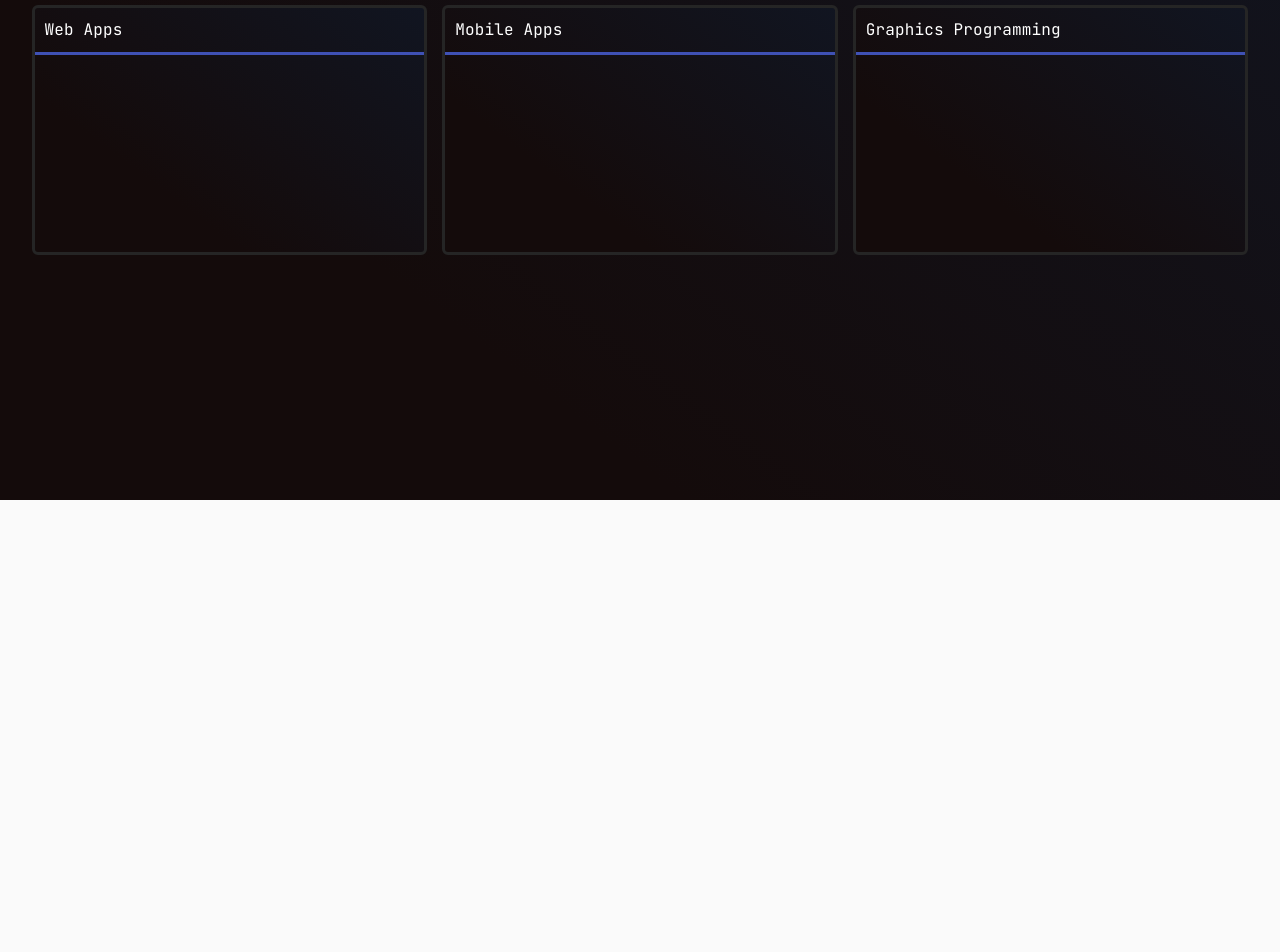
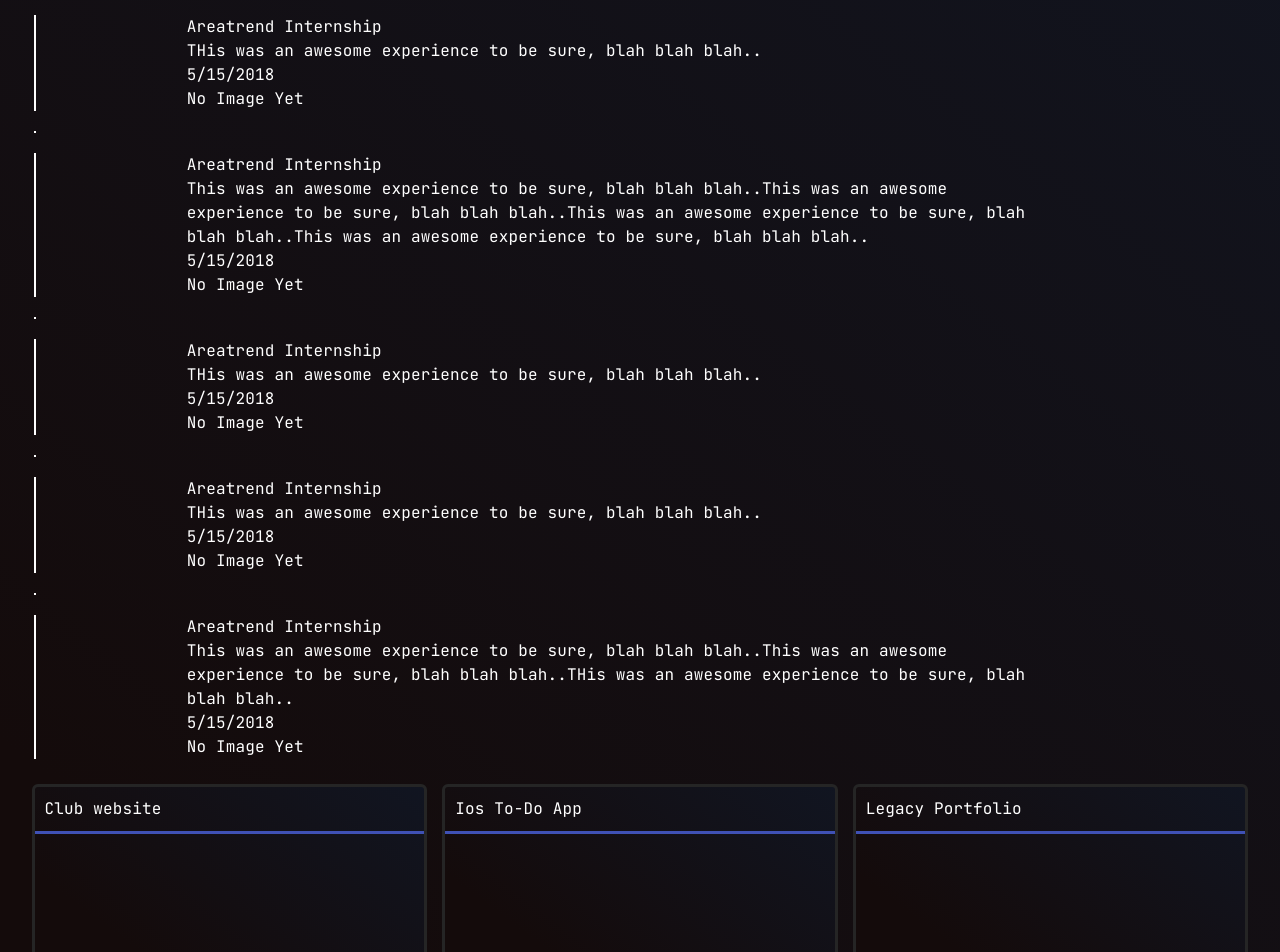
Before and after one commit to heckwithu2/portfolio-react-front-end, a React (Create React App) app: page /home in a window 1280 px wide. Shown: the part 300-1252 px from the top of the page. Before the commit the page ends 800 px from the top, so only its background shows below. Built offline with nearby package versions, Linux system fonts and the light colour scheme.

Commit message:
icons in

```diff
--- a/src/Components/category/index.js
+++ /dev/null
@@ -1,29 +0,0 @@
-import React from 'react';
-import { useStyles } from './styles';
-import { Grid } from '@material-ui/core';
-import PropTypes from 'prop-types';
-import Typography from '@material-ui/core/typography';
-
-const Category = (props) => {
-    const {title} = props;
-    const classes = useStyles();
-
-
-    return (
-        <Grid className={`${classes.category}`}>
-            <Grid className={classes.categoryTitle} >
-                <Typography>{title}</Typography>
-            </Grid>
-        </Grid>
-    )
-}
-
-Category.propTypes = {
-    title: PropTypes.string.isRequired,
-}
-
-Category.defaultProps = {
-    title: "Category Title",
-}
-
-export default Category;
--- a/src/Components/category/styles.js
+++ /dev/null
@@ -1,29 +0,0 @@
-import { makeStyles} from "@material-ui/core";
-import { globalSpacing, globalBorderRadius } from "../../Themes";
-
-export const useStyles = makeStyles((theme) => ({
-    category: {
-        margin: `${globalSpacing/2}px`,
-        paddingTop: `0px`,
-        height: `auto`,
-        minHeight: `250px`,
-        background: `linear-gradient(217deg, ${theme.palette.background.gradientBlue}, ${theme.palette.background.gradientRed} 70.71%),
-        linear-gradient(127deg, ${theme.palette.background.gradientBlue}, ${theme.palette.background.gradientRed} 70.71%),
-        linear-gradient(336deg, ${theme.palette.background.gradientBlue}, ${theme.palette.background.gradientRed} 70.71%)`,
-        borderRadius: `${globalBorderRadius}px`,
-        border: `3px solid ${theme.palette.primary.main}`,
-        textAlign: `center`,
-    },
-    categoryTitle: {
-        margin: `${globalSpacing/0}px`,
-        maxHeight: `25%`,
-        minHeight: `15%`,
-        padding: `10px`,
-        width: `100%`,
-        textAlign: `left`,
-        borderBottom: `3px solid ${theme.categories.blue.main}`,
-        color: theme.text.primary,
-        fontWeight: `bolder`,
-        cursor: `pointer`,
-    },
-}));
--- /dev/null
+++ b/src/Components/event/index.js
@@ -0,0 +1,23 @@
+import React from "react";
+import {useStyles} from "./styles";
+import {Grid} from "@material-ui/core";
+import PropTypes from 'prop-types';
+import { Typography } from "@material-ui/core";
+
+const Event = (props) => {
+    const { title, body,date, image } = props;
+    const classes = useStyles();
+    return (
+        <Grid container className={classes.eventDecal} >
+            <Grid item xs={12} className={classes.event}>
+                <Typography className={classes.text}>{title}</Typography>
+                <Typography className={classes.text}>{body}</Typography>
+                <Typography className={classes.text}>{date}</Typography>
+                <Typography>{image}</Typography>
+            </Grid>
+        </Grid>
+
+    )
+}
+
+export default Event;
--- /dev/null
+++ b/src/Components/event/styles.js
@@ -0,0 +1,13 @@
+
+import { makeStyles} from "@material-ui/core";
+
+export const useStyles = makeStyles((theme) => ({
+    event: {
+        paddingLeft: `15%`,
+    },
+    eventDecal: {
+        minHeight: `2px`,
+        margin: `10px`,
+        borderLeft: `2px solid ${theme.text.primary}`,
+    }
+}));
--- a/src/Components/menu/index.js
+++ b/src/Components/menu/index.js
@@ -6,8 +6,10 @@ import InputBase from '@material-ui/core/InputBase';
 import SearchIcon from '@material-ui/icons/Search';
 import { useStyles } from "./styles";
 import LinearBarProgress from "../../Components/LinearBarProgress";
+import PropTypes from 'prop-types';
 
-const Menu = () => {
+const Menu = (props) => {
+  const { menuTitle } = props;
     const classes = useStyles();
 
     return (
@@ -15,9 +17,9 @@ const Menu = () => {
           <LinearBarProgress/>
         <Toolbar>
           <Typography className={classes.title} variant="h6" noWrap>
-            Jeremiah Heck
+            {menuTitle}
           </Typography>
-          <div className={classes.search}>
+          {/* <div className={classes.search}>
             <div className={classes.searchIcon}>
               <SearchIcon />
             </div>
@@ -28,11 +30,18 @@ const Menu = () => {
                 input: classes.inputInput,
               }}
             />
-          </div>
+          </div> */}
         </Toolbar>
       </AppBar>
     )
 }
 
+Menu.propTypes = {
+  menuTitle: PropTypes.string.isRequired,
+}
+
+Menu.defaultProps = {
+  menuTitle: "Jeremiah Heck",
+}
 
 export default Menu;
--- a/src/Components/message/index.js
+++ b/src/Components/message/index.js
@@ -1,17 +1,25 @@
 import Typography from '@material-ui/core/Typography';
 import React from "react";
 import {useStyles} from "./styles";
+import PropTypes from 'prop-types';
 
 
-const Message = () => {
+const Message = (props) => {
+    const { body } = props;
     const classes = useStyles();
 
     return (
         <Typography align={"center"} className={classes.message} variant={'h5'}>
-            My name is Jeremiah, I'm a Web developer with experiences in Laravel, React, Redux, Material-UI, BootStrap, HTML, CSS and more.
+            {body}
         </Typography>
     )
 }
 
+Message.propTypes = {
+    body: PropTypes.string.isRequired,
+}
 
+Message.defaultProps = {
+    body: "My name is Jeremiah, I'm a Software Engineer with experience developing software for warehouses, eCommerce sites and energy bill sites. Thanks for spending time to view my Portfolio.",
+}
 export default Message;
--- a/src/Components/project/index.js
+++ b/src/Components/project/index.js
@@ -0,0 +1,28 @@
+import React from 'react';
+import { useStyles } from './styles';
+import { Grid } from '@material-ui/core';
+import PropTypes from 'prop-types';
+import Typography from '@material-ui/core/typography';
+
+const Project = (props) => {
+    const {title} = props;
+    const classes = useStyles();
+
+    return (
+        <Grid className={`${classes.category}`}>
+            <Grid className={classes.categoryTitle} >
+                <Typography>{title}</Typography>
+            </Grid>
+        </Grid>
+    )
+}
+
+Project.propTypes = {
+    title: PropTypes.string.isRequired,
+}
+
+Project.defaultProps = {
+    title: "Category Title",
+}
+
+export default Project;
--- a/src/Components/project/styles.js
+++ b/src/Components/project/styles.js
@@ -1,7 +1,29 @@
-
 import { makeStyles} from "@material-ui/core";
+import { globalSpacing, globalBorderRadius } from "../../Themes";
 
 export const useStyles = makeStyles((theme) => ({
-
-
+    category: {
+        margin: `${globalSpacing/2}px`,
+        paddingTop: `0px`,
+        height: `auto`,
+        minHeight: `250px`,
+        background: `linear-gradient(217deg, ${theme.palette.background.gradientBlue}, ${theme.palette.background.gradientRed} 70.71%),
+        linear-gradient(127deg, ${theme.palette.background.gradientBlue}, ${theme.palette.background.gradientRed} 70.71%),
+        linear-gradient(336deg, ${theme.palette.background.gradientBlue}, ${theme.palette.background.gradientRed} 70.71%)`,
+        borderRadius: `${globalBorderRadius}px`,
+        border: `3px solid ${theme.palette.primary.main}`,
+        textAlign: `center`,
+    },
+    categoryTitle: {
+        margin: `${globalSpacing/0}px`,
+        maxHeight: `25%`,
+        minHeight: `15%`,
+        padding: `10px`,
+        width: `100%`,
+        textAlign: `left`,
+        borderBottom: `3px solid ${theme.categories.blue.main}`,
+        color: theme.text.primary,
+        fontWeight: `bolder`,
+        cursor: `pointer`,
+    },
 }));
--- a/src/Screens/HomeScreen/homeScreen.js
+++ b/src/Screens/HomeScreen/homeScreen.js
@@ -1,20 +1,45 @@
 import React from "react";
 import {useStyles} from "./styles";
 import {Grid} from "@material-ui/core";
-import Category from "../../Components/category";
+import Project from "../../Components/project";
 import PropTypes from 'prop-types';
 import Header from "../../Components/header";
+import Event from "../../Components/event";
 
 const HomeScreen = (props) => {
-    const { categories } = props;
+    const { categories, cvEntries } = props;
     const classes = useStyles();
+
+    const renderCV = (cvEntries) => {
+        return (
+            <Grid  item xs={12} container className={classes.cv}>
+                {cvEntries.map((entry) =>
+                    <Grid item xs={10}
+                        container
+                        direction="row"
+                        justify="center"
+                        alignItems="center">
+                        <Event
+                            key={entry.id}
+                            alignText={"center"}
+                            title={entry.title}
+                            body={entry.body}
+                            date={entry.date}
+                            image={entry.image}
+                        />
+                        {entry.id !== cvEntries.length - 1 && <Event/>}
+                    </Grid>
+                )}
+            </Grid>
+        );
+    }
 
     const renderCategories = (categories) => {
         return (
             <Grid  item xs={12} container className={classes.categoriesSection}>
                 {categories.map((category) =>
                     <Grid item xs={4}>
-                        <Category
+                        <Project
                             alignText={"center"}
                             key={category.id}
                             title={category}
@@ -33,6 +58,9 @@ const HomeScreen = (props) => {
                 <Header/>
             </Grid>
 
+            {/* {CV} */}
+            {renderCV(cvEntries)}
+
             {/* categories */}
             {renderCategories(categories)}
 
@@ -43,13 +71,57 @@ const HomeScreen = (props) => {
 
 HomeScreen.propTypes = {
     categories: PropTypes.arrayOf(PropTypes.string),
+    cvEntries: PropTypes.arrayOf(PropTypes.object),
 }
 
 HomeScreen.defaultProps = {
     categories: [
-        "Web Apps",
-        "Mobile Apps",
-        "Graphics Programming"
+        "Club website",
+        "Ios To-Do App",
+        "Legacy Portfolio",
+        "Ios Triangle Game",
+        "OpenGL Project",
+        "Game Jam Game 2019",
+        "Game Jam Game 2020",
+        "Spring Crud App",
+        "Tic Tac Toe with React"
+    ],
+    cvEntries : [
+        {
+            id: 0,
+            title: "Areatrend Internship",
+            body: "THis was an awesome experience to be sure, blah blah blah..",
+            date: "5/15/2018",
+            image: "No Image Yet",
+        },
+        {
+            id: 1,
+            title: "Areatrend Internship",
+            body: "This was an awesome experience to be sure, blah blah blah..This was an awesome experience to be sure, blah blah blah..This was an awesome experience to be sure, blah blah blah..This was an awesome experience to be sure, blah blah blah..",
+            date: "5/15/2018",
+            image: "No Image Yet",
+        },
+        {
+            id: 2,
+            title: "Areatrend Internship",
+            body: "THis was an awesome experience to be sure, blah blah blah..",
+            date: "5/15/2018",
+            image: "No Image Yet",
+        },
+        {
+            id: 3,
+            title: "Areatrend Internship",
+            body: "THis was an awesome experience to be sure, blah blah blah..",
+            date: "5/15/2018",
+            image: "No Image Yet",
+        },
+        {
+            id: 4,
+            title: "Areatrend Internship",
+            body: "This was an awesome experience to be sure, blah blah blah..This was an awesome experience to be sure, blah blah blah..THis was an awesome experience to be sure, blah blah blah..",
+            date: "5/15/2018",
+            image: "No Image Yet",
+        },
     ]
 }
 
--- a/src/Screens/HomeScreen/styles.js
+++ b/src/Screens/HomeScreen/styles.js
@@ -1,6 +1,13 @@
 import { makeStyles} from "@material-ui/core";
+import { globalSpacing } from "../../Themes";
 
 export const useStyles = makeStyles((theme) => ({
+    categoriesSection: {
+        marginTop: `${globalSpacing/2}px`,
+        marginTop: `${globalSpacing/2}px`,
+    },
+    cv: {
+        marginTop: `${globalSpacing/2}px`,
 
-
+    }
 }));
```
